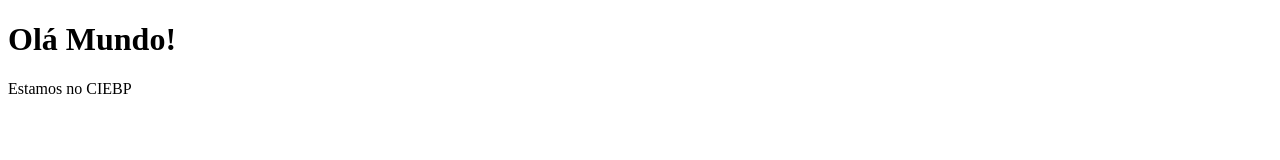
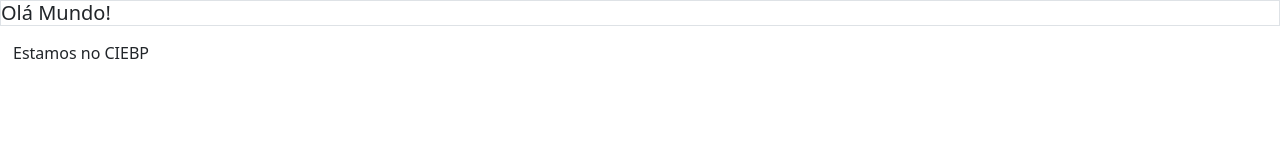
Before and after one commit to ataide75/formacao-ciebp, a plain HTML site: page index.html in a window 1280 px wide. Drawn offline with nearby package versions, Linux system fonts and the light colour scheme.

Commit message:
adicionado o bootstrap

```diff
--- a/index.html
+++ b/index.html
@@ -3,10 +3,18 @@
 <head>
     <meta charset="UTF-8">
     <meta name="viewport" content="width=device-width, initial-scale=1.0">
+    <link href="https://cdn.jsdelivr.net/npm/bootstrap@5.3.6/dist/css/bootstrap.min.css" rel="stylesheet" integrity="sha384-4Q6Gf2aSP4eDXB8Miphtr37CMZZQ5oXLH2yaXMJ2w8e2ZtHTl7GptT4jmndRuHDT" crossorigin="anonymous">
     <title>Formação15.05</title>
 </head>
 <body>
- <h1>Olá Mundo!</h1>
- <p>Estamos no CIEBP</p>
+ <h1 class="lead border border - bottom">Olá Mundo!</h1>
+ <p class="btn">Estamos no CIEBP</p>
+
+
+
+
+
+ <script src="https://cdn.jsdelivr.net/npm/bootstrap@5.3.6/dist/js/bootstrap.bundle.min.js" integrity="sha384-j1CDi7MgGQ12Z7Qab0qlWQ/Qqz24Gc6BM0thvEMVjHnfYGF0rmFCozFSxQBxwHKO" crossorigin="anonymous"></script>
+
 </body>
 </html>
```
